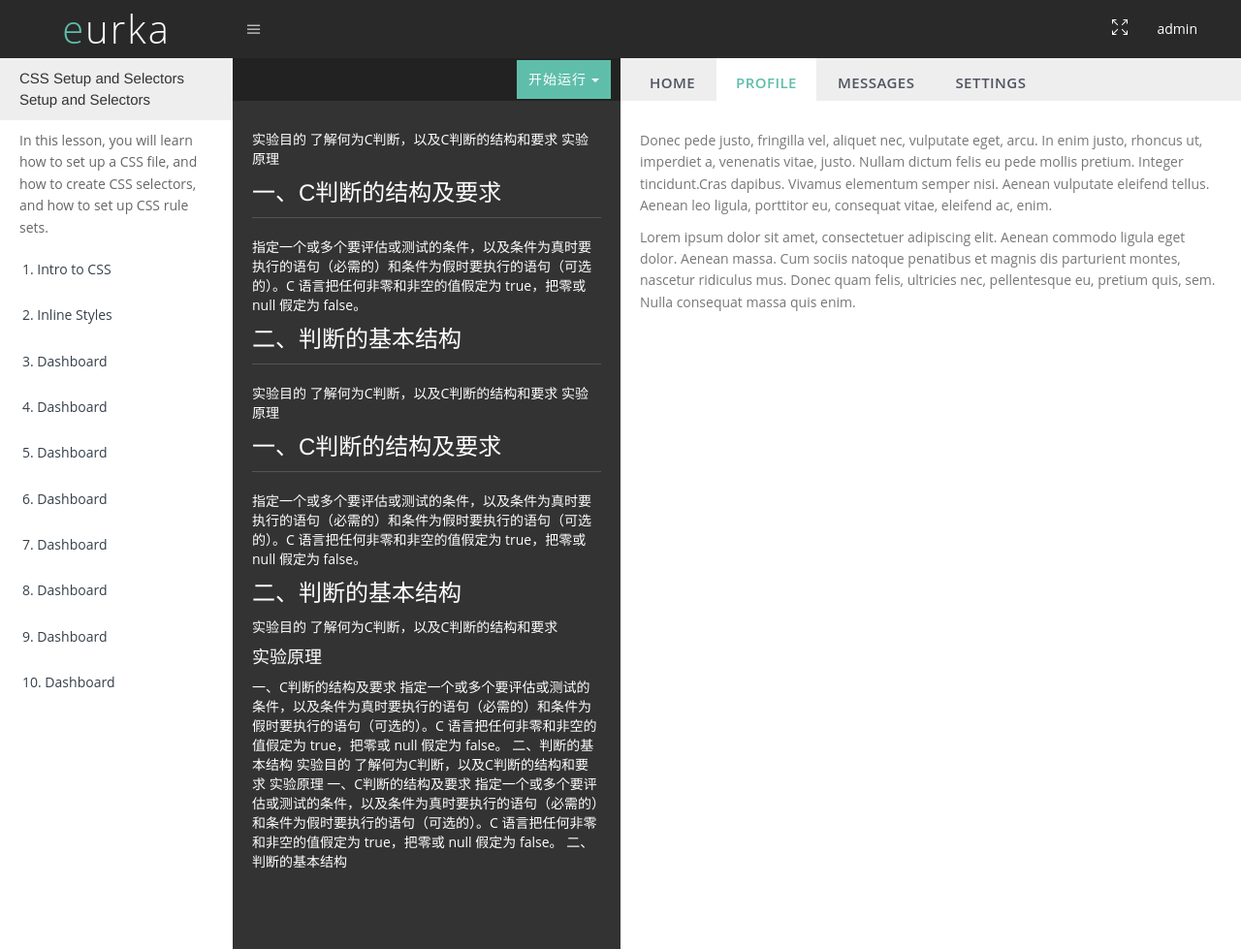
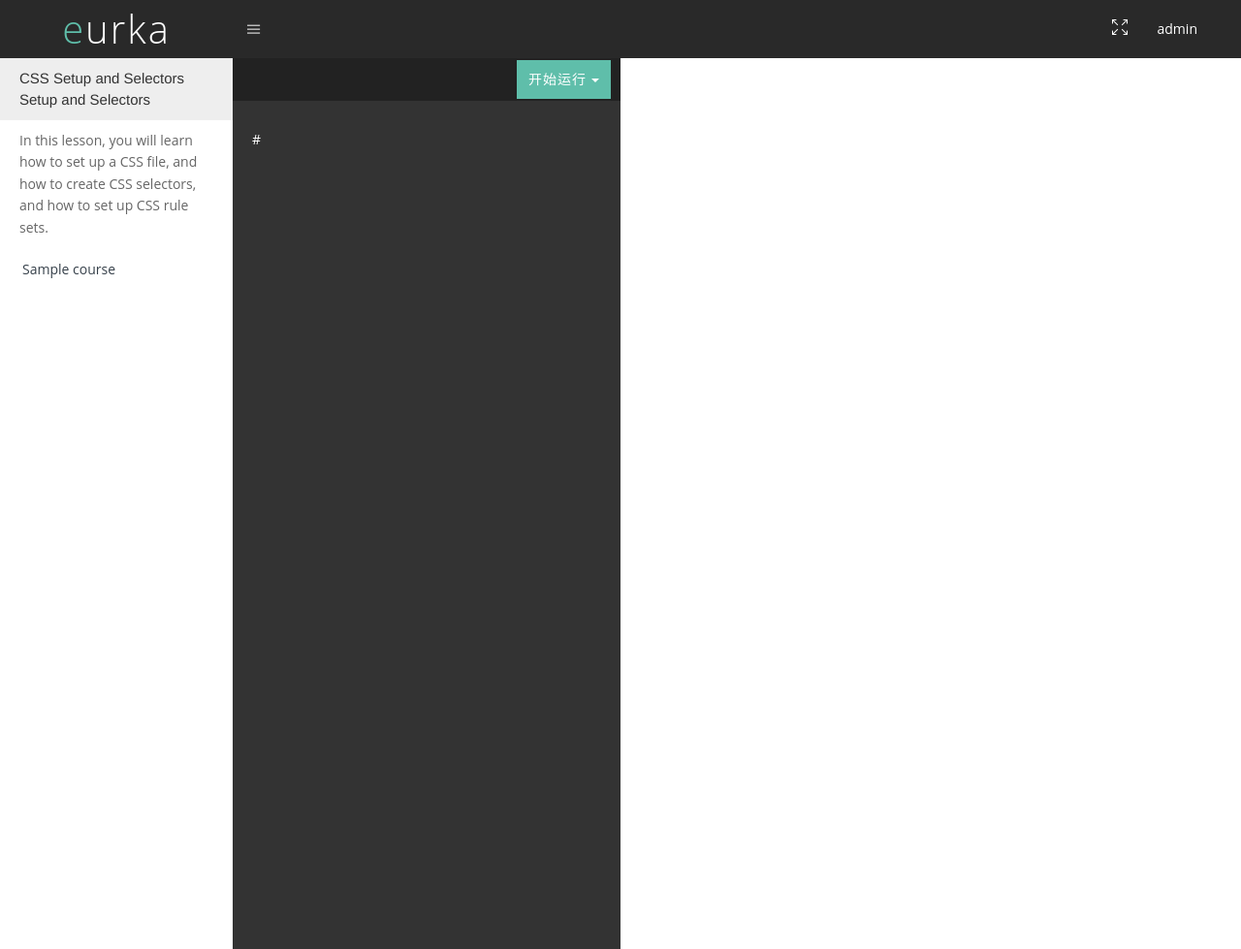
Before and after one commit to NickeryXu/Fintech-Platform, a Flask app: template fintech-server/templates/learn.html in a window 1280 px wide. Shown: the whole page at 97% size. Run offline with Flask 2, Linux system fonts and the light colour scheme; the template is opened without the code that fills it: most values are stand-ins (such as "Sample title", 1, 10 or a date in 2020); some libraries are stand-ins or nearby versions; some web fonts are replaced.

Commit message:
动态布局

```diff
--- a/fintech-server/templates/learn.html
+++ b/fintech-server/templates/learn.html
@@ -57,36 +57,11 @@
                           <p class="c666 p-l-r-20">
         In this lesson, you will learn how to set up a CSS file, and how to create CSS selectors, and how to set up CSS rule sets.
                           </p>
+                             {% for course in courses %}
                             <li class="has_sub">
-                                <a href="#" class="waves-effect"><span>1. Intro to CSS </span> </a>
+                                <a href="#" class="waves-effect"><span>{{ course.course }}</span> </a>
                             </li>
-                            <li class="has_sub">
-                                <a href="#" class="waves-effect"><span>2. Inline Styles </span> </a>
-                            </li>
-                            <li class="has_sub">
-                                <a href="#" class="waves-effect"><span>3. Dashboard </span> </a>
-                            </li>
-                            <li class="has_sub">
-                                <a href="#" class="waves-effect"><span>4. Dashboard </span> </a>
-                            </li>
-                            <li class="has_sub">
-                                <a href="#" class="waves-effect"><span>5. Dashboard </span> </a>
-                            </li>
-                            <li class="has_sub">
-                                <a href="#" class="waves-effect"><span>6. Dashboard </span> </a>
-                            </li>
-                            <li class="has_sub">
-                                <a href="#" class="waves-effect"><span>7. Dashboard </span> </a>
-                            </li>
-                            <li class="has_sub">
-                                <a href="#" class="waves-effect"><span>8. Dashboard </span> </a>
-                            </li>
-                            <li class="has_sub">
-                                <a href="#" class="waves-effect"><span>9. Dashboard </span> </a>
-                            </li>
-                            <li class="has_sub">
-                                <a href="#" class="waves-effect"><span>10. Dashboard </span> </a>
-                            </li>
+                            {% endfor %}
                         </ul>
                         <div class="clearfix"></div>
                     </div>
@@ -109,105 +84,66 @@
                     <div class="btn-group">
                         <button type="button" class="btn btn-default dropdown-toggle waves-effect waves-light" data-toggle="dropdown" aria-expanded="false">开始运行 <span class="caret"></span></button>
                         <ul class="dropdown-menu" role="menu">
-                            <li><a href="#">Linux环境</a></li>
-                            <li><a href="#">Nodejs环境</a></li>
-                            <li><a href="#">Nginx服务器</a></li>
-                            <li><a href="#">Python3环境</a></li>
+                            {% for env in course.env %}
+                            <li><a href={{ env.envlink }}>{{ env.envname }}</a></li>
+                            {% endfor %}
                         </ul>
                     </div>
                   </div>
-                  	<div class="cont-box">
-                  实验目的
-                  了解何为C判断，以及C判断的结构和要求
-
-                  实验原理
-                <h3>  一、C判断的结构及要求</h3>
-                  <hr>
-                  指定一个或多个要评估或测试的条件，以及条件为真时要执行的语句（必需的）和条件为假时要执行的语句（可选的）。C 语言把任何非零和非空的值假定为 true，把零或 null 假定为 false。
-
-                  <h3>二、判断的基本结构</h3>
-                    <hr>
-                  实验目的
-                  了解何为C判断，以及C判断的结构和要求
-
-                  实验原理
-                  <h3>一、C判断的结构及要求</h3>
-                  <hr>
-                  指定一个或多个要评估或测试的条件，以及条件为真时要执行的语句（必需的）和条件为假时要执行的语句（可选的）。C 语言把任何非零和非空的值假定为 true，把零或 null 假定为 false。
-
-                  <h3>二、判断的基本结构</h3>
-                  实验目的
-                  了解何为C判断，以及C判断的结构和要求
-
-                  <h4>实验原理</h4>
-                  一、C判断的结构及要求
-
-                  指定一个或多个要评估或测试的条件，以及条件为真时要执行的语句（必需的）和条件为假时要执行的语句（可选的）。C 语言把任何非零和非空的值假定为 true，把零或 null 假定为 false。
-
-                  二、判断的基本结构
-                  实验目的
-                  了解何为C判断，以及C判断的结构和要求
-
-                  实验原理
-                  一、C判断的结构及要求
-
-                  指定一个或多个要评估或测试的条件，以及条件为真时要执行的语句（必需的）和条件为假时要执行的语句（可选的）。C 语言把任何非零和非空的值假定为 true，把零或 null 假定为 false。
-
-                  二、判断的基本结构
-                  	</div>
+                  	<div class="cont-box">{{ course.datalink }}</div>
 								</div>
 							</div>
   <!-- middle_cont end -->
 
 							<div class="right_cont">
                   <div class="cont-wp">
-                  <div class=" titright">
-                    <ul class="nav nav-tabs">
-                        <li class="">
-                            <a href="#home" data-toggle="tab" aria-expanded="false">
-                                <span class="visible-xs"><i class="fa fa-home"></i></span>
-                                <span class="hidden-xs">Home</span>
-                            </a>
-                        </li>
-                        <li class="active">
-                            <a href="#profile" data-toggle="tab" aria-expanded="true">
-                                <span class="visible-xs"><i class="fa fa-user"></i></span>
-                                <span class="hidden-xs">Profile</span>
-                            </a>
-                        </li>
-                        <li class="">
-                            <a href="#messages" data-toggle="tab" aria-expanded="false">
-                                <span class="visible-xs"><i class="fa fa-envelope-o"></i></span>
-                                <span class="hidden-xs">Messages</span>
-                            </a>
-                        </li>
-                        <li class="">
-                            <a href="#settings" data-toggle="tab" aria-expanded="false">
-                                <span class="visible-xs"><i class="fa fa-cog"></i></span>
-                                <span class="hidden-xs">Settings</span>
-                            </a>
-                        </li>
-                    </ul>
-                  </div>
+                  <!--<div class=" titright">-->
+                    <!--<ul class="nav nav-tabs">-->
+                        <!--<li class="">-->
+                            <!--<a href="#home" data-toggle="tab" aria-expanded="false">-->
+                                <!--<span class="visible-xs"><i class="fa fa-home"></i></span>-->
+                                <!--<span class="hidden-xs">Home</span>-->
+                            <!--</a>-->
+                        <!--</li>-->
+                        <!--<li class="active">-->
+                            <!--<a href="#profile" data-toggle="tab" aria-expanded="true">-->
+                                <!--<span class="visible-xs"><i class="fa fa-user"></i></span>-->
+                                <!--<span class="hidden-xs">Profile</span>-->
+                            <!--</a>-->
+                        <!--</li>-->
+                        <!--<li class="">-->
+                            <!--<a href="#messages" data-toggle="tab" aria-expanded="false">-->
+                                <!--<span class="visible-xs"><i class="fa fa-envelope-o"></i></span>-->
+                                <!--<span class="hidden-xs">Messages</span>-->
+                            <!--</a>-->
+                        <!--</li>-->
+                        <!--<li class="">-->
+                            <!--<a href="#settings" data-toggle="tab" aria-expanded="false">-->
+                                <!--<span class="visible-xs"><i class="fa fa-cog"></i></span>-->
+                                <!--<span class="hidden-xs">Settings</span>-->
+                            <!--</a>-->
+                        <!--</li>-->
+                    <!--</ul>-->
+                  <!--</div>-->
                   <!--titright  -->
-                  	<div class="cont-box tab-content">
-                      <div class="tab-pane" id="home">
-                          <p>Lorem ipsum dolor sit amet, consectetuer adipiscing elit. Aenean commodo ligula eget dolor. Aenean massa. Cum sociis natoque penatibus et magnis dis parturient montes, nascetur ridiculus mus. Donec quam felis, ultricies nec, pellentesque eu, pretium quis, sem. Nulla consequat massa quis enim.</p>
-                          <p>Donec pede justo, fringilla vel, aliquet nec, vulputate eget, arcu. In enim justo, rhoncus ut, imperdiet a, venenatis vitae, justo. Nullam dictum felis eu pede mollis pretium. Integer tincidunt.Cras dapibus. Vivamus elementum semper nisi. Aenean vulputate eleifend tellus. Aenean leo ligula, porttitor eu, consequat vitae, eleifend ac, enim.</p>
-                      </div>
-                      <div class="tab-pane active" id="profile">
-                          <p>Donec pede justo, fringilla vel, aliquet nec, vulputate eget, arcu. In enim justo, rhoncus ut, imperdiet a, venenatis vitae, justo. Nullam dictum felis eu pede mollis pretium. Integer tincidunt.Cras dapibus. Vivamus elementum semper nisi. Aenean vulputate eleifend tellus. Aenean leo ligula, porttitor eu, consequat vitae, eleifend ac, enim.</p>
-                          <p>Lorem ipsum dolor sit amet, consectetuer adipiscing elit. Aenean commodo ligula eget dolor. Aenean massa. Cum sociis natoque penatibus et magnis dis parturient montes, nascetur ridiculus mus. Donec quam felis, ultricies nec, pellentesque eu, pretium quis, sem. Nulla consequat massa quis enim.</p>
-                      </div>
-                      <div class="tab-pane" id="messages">
-                          <p>Lorem ipsum dolor sit amet, consectetuer adipiscing elit. Aenean commodo ligula eget dolor. Aenean massa. Cum sociis natoque penatibus et magnis dis parturient montes, nascetur ridiculus mus. Donec quam felis, ultricies nec, pellentesque eu, pretium quis, sem. Nulla consequat massa quis enim.</p>
-                          <p>Donec pede justo, fringilla vel, aliquet nec, vulputate eget, arcu. In enim justo, rhoncus ut, imperdiet a, venenatis vitae, justo. Nullam dictum felis eu pede mollis pretium. Integer tincidunt.Cras dapibus. Vivamus elementum semper nisi. Aenean vulputate eleifend tellus. Aenean leo ligula, porttitor eu, consequat vitae, eleifend ac, enim.</p>
-                      </div>
-                      <div class="tab-pane" id="settings">
-                          <p>Donec pede justo, fringilla vel, aliquet nec, vulputate eget, arcu. In enim justo, rhoncus ut, imperdiet a, venenatis vitae, justo. Nullam dictum felis eu pede mollis pretium. Integer tincidunt.Cras dapibus. Vivamus elementum semper nisi. Aenean vulputate eleifend tellus. Aenean leo ligula, porttitor eu, consequat vitae, eleifend ac, enim.</p>
-                          <p>Lorem ipsum dolor sit amet, consectetuer adipiscing elit. Aenean commodo ligula eget dolor. Aenean massa. Cum sociis natoque penatibus et magnis dis parturient montes, nascetur ridiculus mus. Donec quam felis, ultricies nec, pellentesque eu, pretium quis, sem. Nulla consequat massa quis enim.</p>
-                      </div>
-                    </div>
+                  	<!--<div class="cont-box tab-content">-->
+                      <!--<div class="tab-pane" id="home">-->
+                          <!--<p>Lorem ipsum dolor sit amet, consectetuer adipiscing elit. Aenean commodo ligula eget dolor. Aenean massa. Cum sociis natoque penatibus et magnis dis parturient montes, nascetur ridiculus mus. Donec quam felis, ultricies nec, pellentesque eu, pretium quis, sem. Nulla consequat massa quis enim.</p>-->
+                          <!--<p>Donec pede justo, fringilla vel, aliquet nec, vulputate eget, arcu. In enim justo, rhoncus ut, imperdiet a, venenatis vitae, justo. Nullam dictum felis eu pede mollis pretium. Integer tincidunt.Cras dapibus. Vivamus elementum semper nisi. Aenean vulputate eleifend tellus. Aenean leo ligula, porttitor eu, consequat vitae, eleifend ac, enim.</p>-->
+                      <!--</div>-->
+                      <!--<div class="tab-pane active" id="profile">-->
+                          <!--<p>Donec pede justo, fringilla vel, aliquet nec, vulputate eget, arcu. In enim justo, rhoncus ut, imperdiet a, venenatis vitae, justo. Nullam dictum felis eu pede mollis pretium. Integer tincidunt.Cras dapibus. Vivamus elementum semper nisi. Aenean vulputate eleifend tellus. Aenean leo ligula, porttitor eu, consequat vitae, eleifend ac, enim.</p>-->
+                          <!--<p>Lorem ipsum dolor sit amet, consectetuer adipiscing elit. Aenean commodo ligula eget dolor. Aenean massa. Cum sociis natoque penatibus et magnis dis parturient montes, nascetur ridiculus mus. Donec quam felis, ultricies nec, pellentesque eu, pretium quis, sem. Nulla consequat massa quis enim.</p>-->
+                      <!--</div>-->
+                      <!--<div class="tab-pane" id="messages">-->
+                          <!--<p>Lorem ipsum dolor sit amet, consectetuer adipiscing elit. Aenean commodo ligula eget dolor. Aenean massa. Cum sociis natoque penatibus et magnis dis parturient montes, nascetur ridiculus mus. Donec quam felis, ultricies nec, pellentesque eu, pretium quis, sem. Nulla consequat massa quis enim.</p>-->
+                          <!--<p>Donec pede justo, fringilla vel, aliquet nec, vulputate eget, arcu. In enim justo, rhoncus ut, imperdiet a, venenatis vitae, justo. Nullam dictum felis eu pede mollis pretium. Integer tincidunt.Cras dapibus. Vivamus elementum semper nisi. Aenean vulputate eleifend tellus. Aenean leo ligula, porttitor eu, consequat vitae, eleifend ac, enim.</p>-->
+                      <!--</div>-->
+                      <!--<div class="tab-pane" id="settings">-->
+                          <!--<p>Donec pede justo, fringilla vel, aliquet nec, vulputate eget, arcu. In enim justo, rhoncus ut, imperdiet a, venenatis vitae, justo. Nullam dictum felis eu pede mollis pretium. Integer tincidunt.Cras dapibus. Vivamus elementum semper nisi. Aenean vulputate eleifend tellus. Aenean leo ligula, porttitor eu, consequat vitae, eleifend ac, enim.</p>-->
+                          <!--<p>Lorem ipsum dolor sit amet, consectetuer adipiscing elit. Aenean commodo ligula eget dolor. Aenean massa. Cum sociis natoque penatibus et magnis dis parturient montes, nascetur ridiculus mus. Donec quam felis, ultricies nec, pellentesque eu, pretium quis, sem. Nulla consequat massa quis enim.</p>-->
+                      <!--</div>-->
+                    <!--</div>-->
                 </div>
 							</div>
               <!-- right_cont end -->
```
Also changed, not shown: fintech-server/applications/courses.py (+120 -63 lines).
